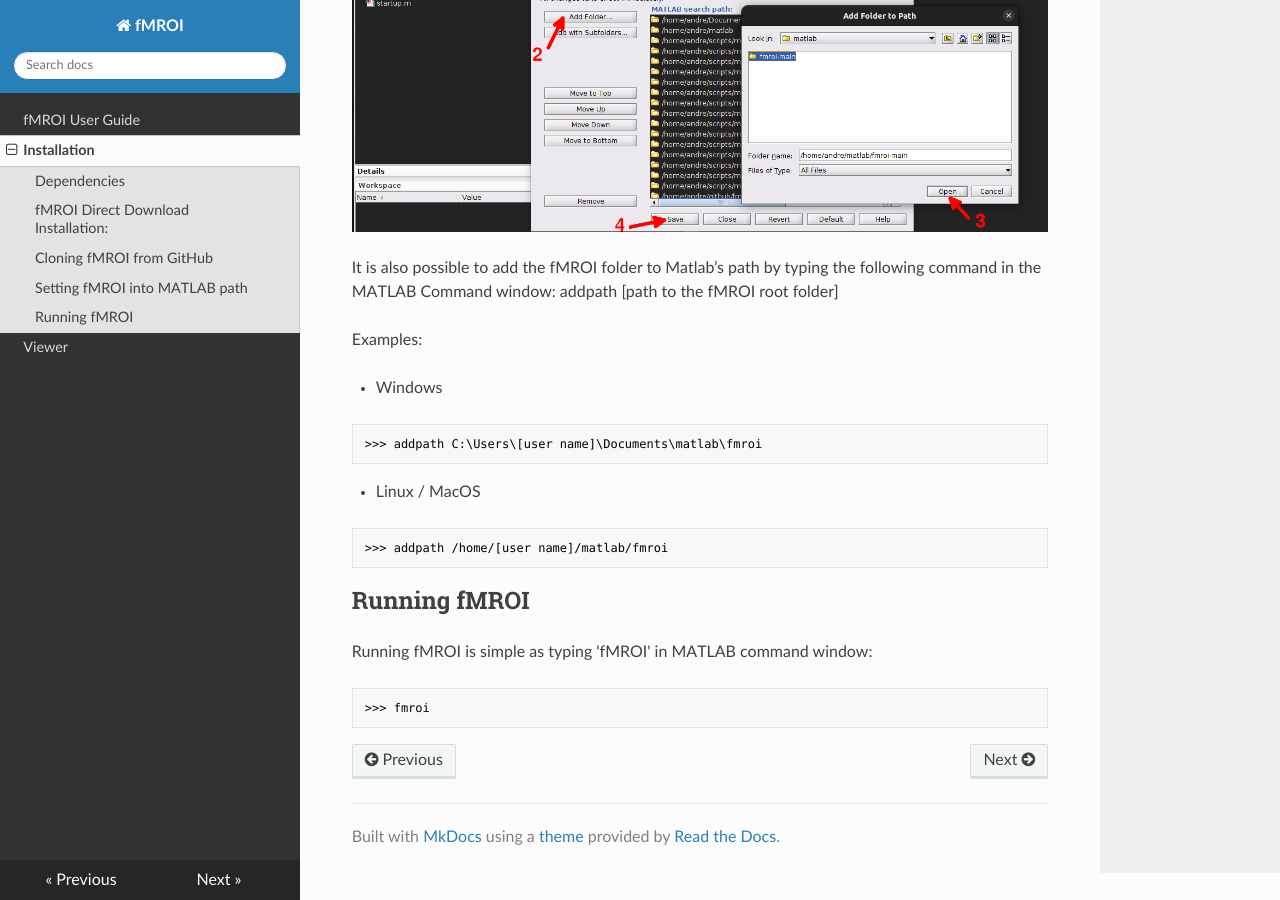
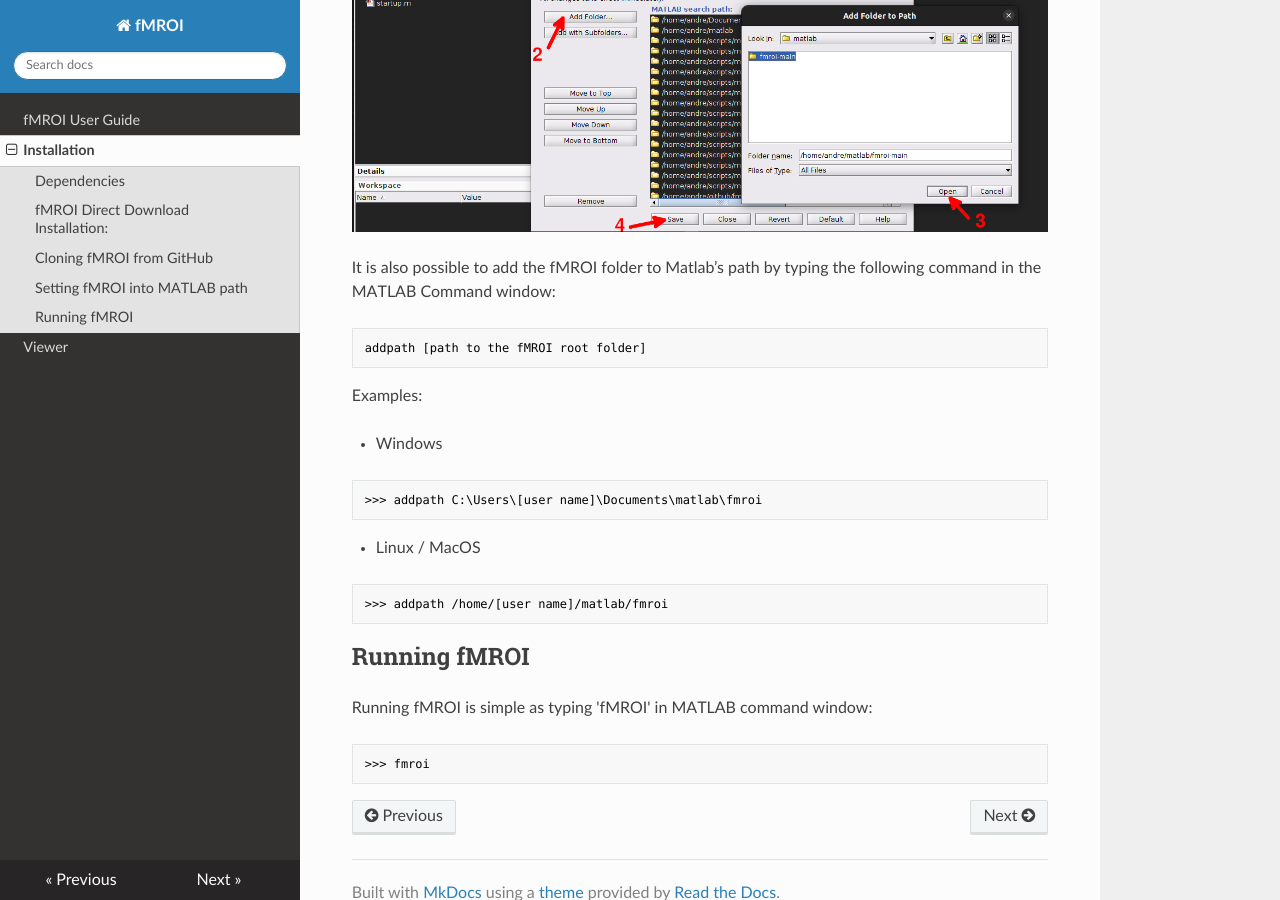
Before and after one commit to proactionlab/fmroi-docs, an MkDocs documentation site: the page built from docs/installation.md, in a window 1280 px wide and 900 px high, scrolled down 2057 px. Built offline with MkDocs 1.6.1, drawn with Linux system fonts in a browser that asks for light colours; nearby versions of some CDN libraries.

Commit message:
update installation page

````diff
--- a/docs/installation.md
+++ b/docs/installation.md
@@ -57,7 +57,10 @@
 ![Set fMROI to Matlab path](img/setpath.png)
 
 It is also possible to add the fMROI folder to Matlab’s path by typing the following command in the MATLAB Command window:
+
+```matlab
 addpath [path to the fMROI root folder]
+```
 
 Examples:
 
````
